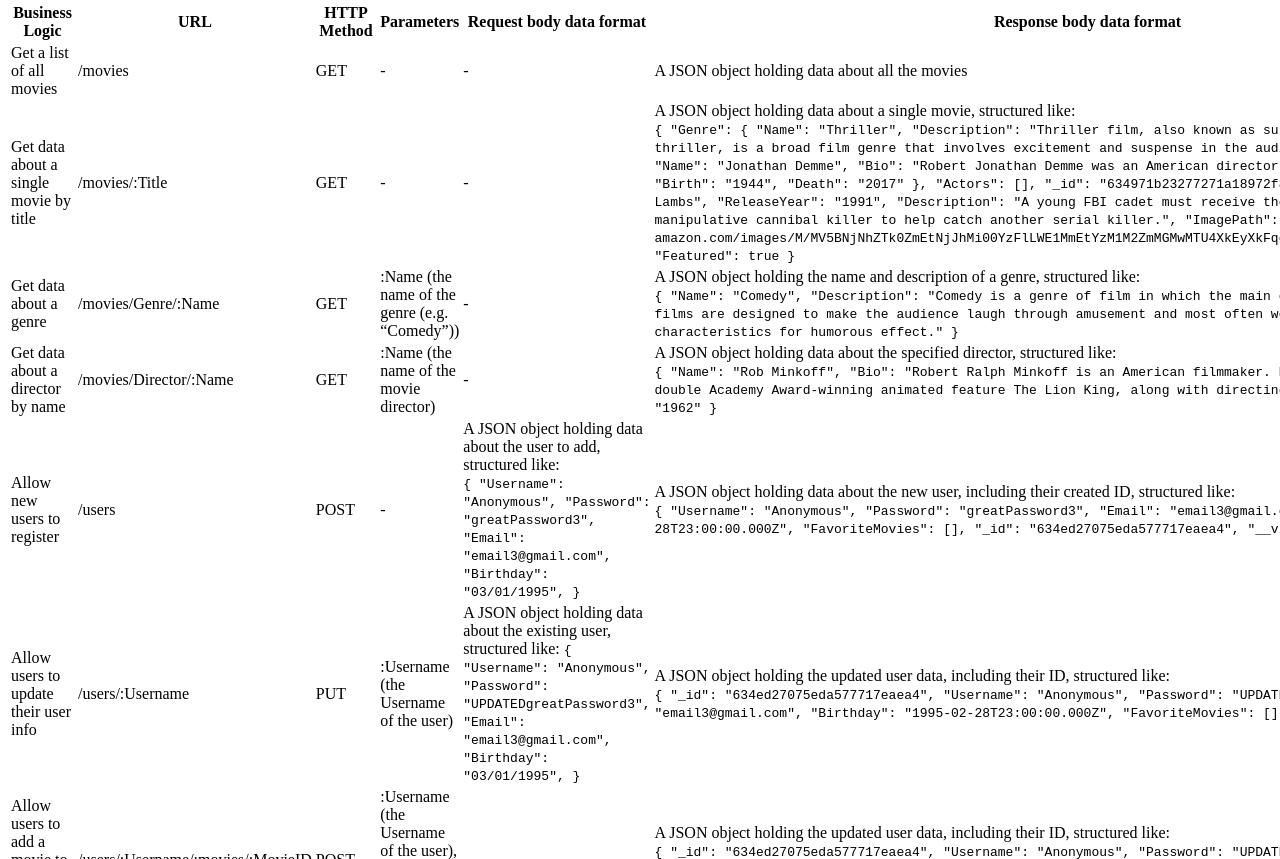
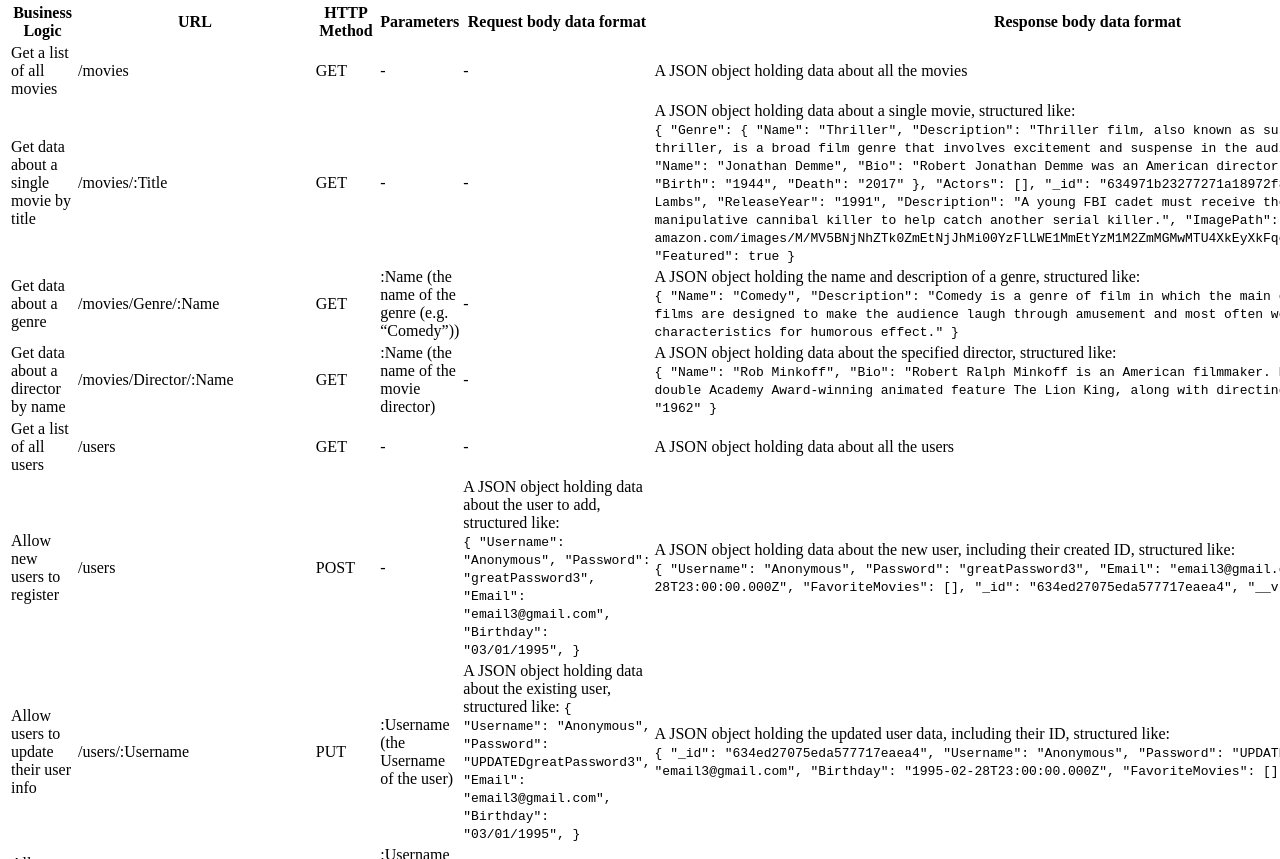
Before and after one commit to amelieberry/movie-api, a website: page public/documentation.html in a window 1280 px wide. Shown: the part 457-1316 px from the top of the page. Drawn offline with Linux system fonts and the light colour scheme.

Commit message:
added GET all users to documentation

```diff
--- a/public/documentation.html
+++ b/public/documentation.html
@@ -104,6 +104,14 @@
                     </td>
                 </tr>
                 <tr>
+                    <td>Get a list of all users</td>
+                    <td>/users</td>
+                    <td>GET</td>
+                    <td> - </td>
+                    <td> - </td>
+                    <td>A JSON object holding data about all the users</td>
+                </tr>
+                <tr>
                     <td>Allow new users to register</td>
                     <td>/users</td>
                     <td>POST</td>
```
